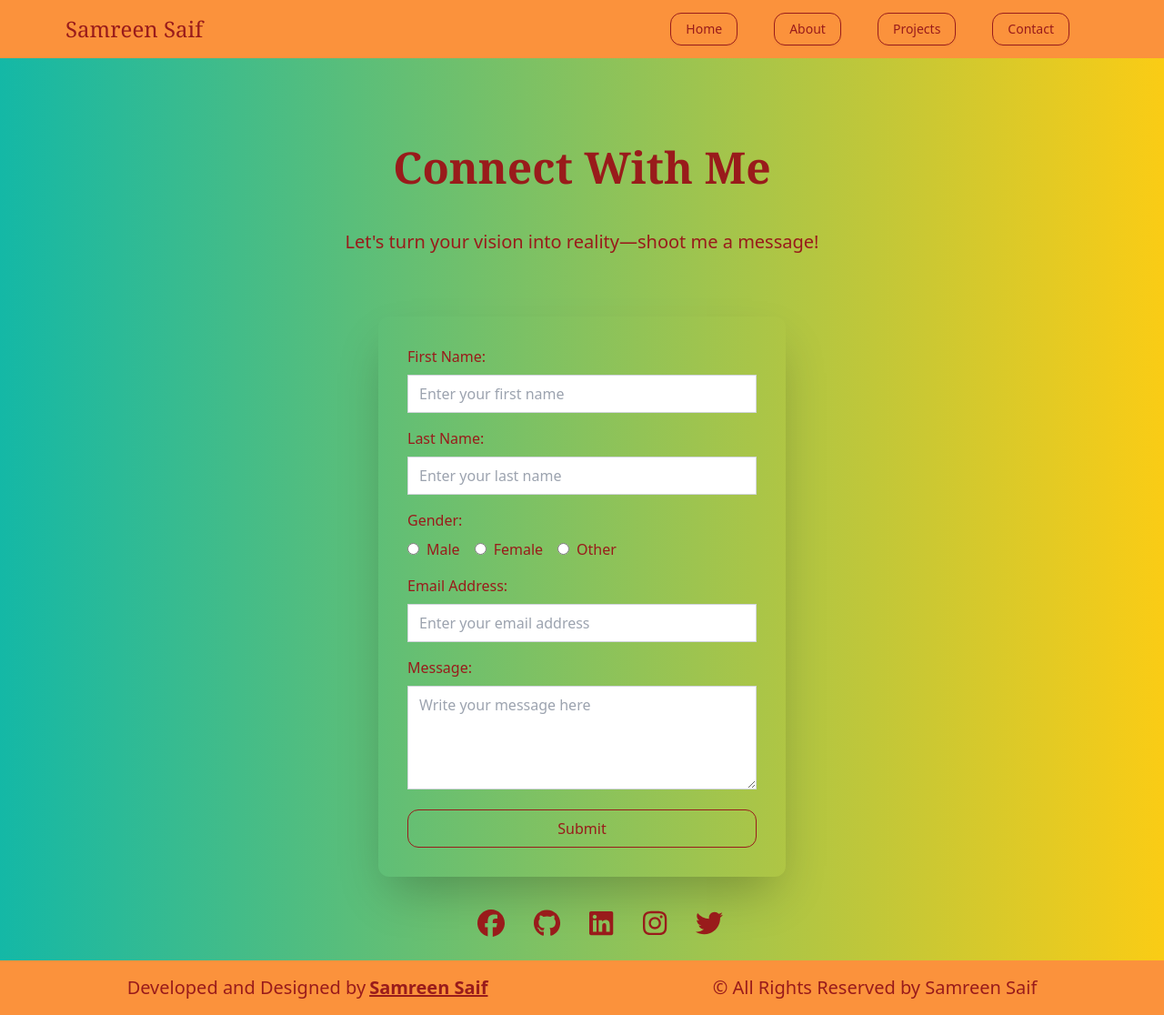
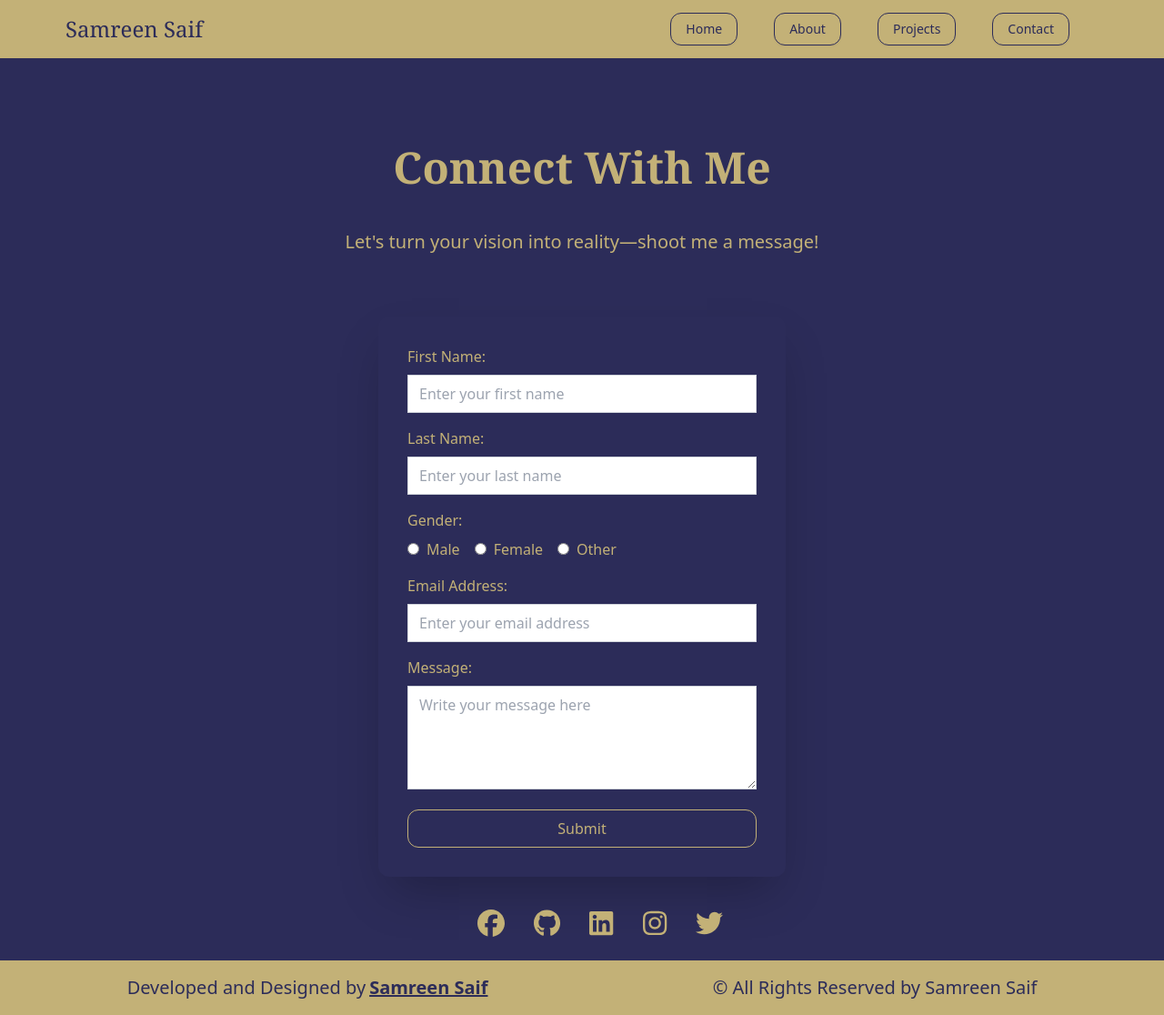
Before and after one commit to samreensaif/Portfolio-Nextjs, a Next.js app: page /contact in a window 1280 px wide. Shown: the whole page at 91% size. Built offline with nearby package versions, Linux system fonts and the light colour scheme.

Commit message:
update code

```diff
--- a/src/app/contact/page.tsx
+++ b/src/app/contact/page.tsx
@@ -3,10 +3,10 @@ import Icons from '../icons/icons';
 
 function Contact() {
   return (
-    <div className="flex justify-items-end items-center h-full w-screen bg-gradient-to-r from-teal-500 to-yellow-400 flex-col gap-8 overflow-hidden">
+    <div className="flex justify-items-end items-center h-full w-screen bg-[#2c2c59] flex-col gap-8 overflow-hidden">
       <div className="text-center mt-24">
-        <h1 className="text-3xl md:text-5xl text-red-800 font-semibold">Connect With Me</h1>
-        <h2 className="text-red-800 text-lg md:text-xl font-medium mt-8 p-3">
+        <h1 className="text-3xl md:text-5xl sm:text-[70px] text-[#c3b177] font-semibold">Connect With Me</h1>
+        <h2 className="text-[#c3b177] text-lg md:text-xl font-medium mt-8 p-3">
           Let&apos;s turn your vision into reality—shoot me a message!
         </h2>
       </div>
@@ -19,7 +19,7 @@ function Contact() {
           className=" p-8 rounded-xl shadow-2xl w-full max-w-md"
         >
           <div className="mb-4">
-            <label htmlFor="fname" className="block text-red-800 font-medium mb-2">
+            <label htmlFor="fname" className="block text-[#c3b177] font-medium mb-2">
               First Name:
             </label>
             <input
@@ -28,12 +28,12 @@ function Contact() {
               name="fname"
               placeholder="Enter your first name"
               required
-              className="w-full px-3 py-2 border border-gray-300 rounded-md focus:outline-none focus:ring-2 focus:ring-red-800"
+              className="w-full px-3 py-2 border border-gray-300 rounded-md focus:outline-none focus:ring-2 focus:ring-[#c3b177]"
             />
           </div>
 
           <div className="mb-4">
-            <label htmlFor="lname" className="block text-red-800 font-medium mb-2">
+            <label htmlFor="lname" className="block text-[#c3b177] font-medium mb-2">
               Last Name:
             </label>
             <input
@@ -42,30 +42,30 @@ function Contact() {
               name="lname"
               placeholder="Enter your last name"
               required
-              className="w-full px-3 py-2 border border-gray-300 rounded-md focus:outline-none focus:ring-2 focus:ring-red-800"
+              className="w-full px-3 py-2 border border-gray-300 rounded-md focus:outline-none focus:ring-2 focus:ring-[#c3b177]"
             />
           </div>
 
           <div className="mb-4">
-            <label className="block text-red-800 font-medium mb-2">Gender:</label>
+            <label className="block text-[#c3b177] font-medium mb-2">Gender:</label>
             <div className="flex items-center space-x-4">
               <div>
                 <input type="radio" id="male" name="gender" value="male" required />
-                <label htmlFor="male" className="ml-2 text-red-800">Male</label>
+                <label htmlFor="male" className="ml-2 text-[#c3b177]">Male</label>
               </div>
               <div>
                 <input type="radio" id="female" name="gender" value="female" />
-                <label htmlFor="female" className="ml-2 text-red-800">Female</label>
+                <label htmlFor="female" className="ml-2 text-[#c3b177]">Female</label>
               </div>
               <div>
                 <input type="radio" id="other" name="gender" value="other" />
-                <label htmlFor="other" className="ml-2 text-red-800">Other</label>
+                <label htmlFor="other" className="ml-2 text-[#c3b177]">Other</label>
               </div>
             </div>
           </div>
 
           <div className="mb-4">
-            <label htmlFor="email" className="block text-red-800 font-medium mb-2">
+            <label htmlFor="email" className="block text-[#c3b177] font-medium mb-2">
               Email Address:
             </label>
             <input
@@ -74,12 +74,12 @@ function Contact() {
               name="email"
               placeholder="Enter your email address"
               required
-              className="w-full px-3 py-2 border border-gray-300 rounded-md focus:outline-none focus:ring-2 focus:ring-red-800"
+              className="w-full px-3 py-2 border border-gray-300 rounded-md focus:outline-none focus:ring-2 focus:ring-[#c3b177]"
             />
           </div>
 
           <div className="mb-4">
-            <label htmlFor="message" className="block text-red-800 font-medium mb-2">
+            <label htmlFor="message" className="block text-[#c3b177] font-medium mb-2">
               Message:
             </label>
             <textarea
@@ -87,13 +87,13 @@ function Contact() {
               name="message"
               rows={4}
               placeholder="Write your message here"
-              className="w-full px-3 py-2 border border-gray-300 rounded-md focus:outline-none focus:ring-2 focus:ring-red-800"
+              className="w-full px-3 py-2 border border-gray-300 rounded-md focus:outline-none focus:ring-2 focus:ring-[#c3b177]"
             ></textarea>
           </div>
 
           <button
             type="submit"
-            className="w-full text-red-800 font-medium py-2 rounded-xl hover:bg-red-800 border hover:text-white border-red-800 transition-colors duration-300 active:scale-90"
+            className="w-full text-[#c3b177] font-medium py-2 rounded-xl hover:bg-[#c3b177] border hover:text-white border-[#c3b177] transition-colors duration-300 active:scale-90"
           >
             Submit
           </button>
--- a/src/app/footer/page.tsx
+++ b/src/app/footer/page.tsx
@@ -3,7 +3,7 @@ import React from 'react';
 
 function Footer() {
   return (
-    <div className="w-full h-auto text-red-800 text-base md:text-xl bg-orange-400 flex flex-col md:flex-row justify-around items-center p-4">
+    <div className="w-full h-auto text-[#2c2c59] text-base md:text-xl bg-[#c3b177] flex flex-col md:flex-row justify-around items-center p-4">
       <p className="text-center md:text-left">
         Developed and Designed by
         <Link
--- a/src/app/globals.css
+++ b/src/app/globals.css
@@ -57,11 +57,11 @@
   width: 12px; /* Set width */
   height: 12px; /* Set height */
   border-radius: 50%; /* Make buttons circular */
-  background: gray; /* Background color for inactive dots */
+  background: #c3b177; /* Background color for inactive dots */
 }
 
 .slick-dots li.slick-active button {
-  background: #991b1b; /* Color for active dot */
+  background: #c3b177; /* Color for active dot */
 }
 
 /* Ensure the container has enough height */
--- a/src/app/header/page.tsx
+++ b/src/app/header/page.tsx
@@ -1,5 +1,4 @@
-"use client"
-
+"use client";
 
 import { useState } from "react"; // Import useState for state management
 import { buttonVariants } from "@/components/ui/button";
@@ -15,9 +14,14 @@ function Header() {
   };
 
   return (
-    <nav className="w-full h-16 bg-orange-400 overflow-hidden flex justify-between items-center px-4 md:px-10">
+    <nav className="w-full h-16 bg-[#c3b177] overflow-hidden flex justify-between items-center px-4 md:px-10">
       {/* Logo or Name */}
-      <div id="heading" className="text-red-800 ml-6 md:ml-8 text-xl md:text-2xl">Samreen Saif</div>
+      <div
+        id="heading"
+        className="text-[#2c2c59] ml-6 md:ml-8 text-xl md:text-2xl"
+      >
+        Samreen Saif
+      </div>
 
       {/* Desktop Links */}
       <div className="hidden md:flex items-center gap-10  mr-16">
@@ -25,7 +29,7 @@ function Header() {
           href={"/"}
           className={`${buttonVariants({
             variant: "outline",
-          })} text-lg font-bold transition-colors duration-300 hover:bg-red-800 hover:text-white active:scale-90`}
+          })} text-lg font-bold transition-colors duration-300 text-[#2c2c59] hover:bg-[#2c2c59]  hover:text-[#c3b177] active:scale-90`}
         >
           Home
         </Link>
@@ -33,7 +37,7 @@ function Header() {
           href={"/about"}
           className={`${buttonVariants({
             variant: "outline",
-          })} text-lg font-bold transition-colors duration-300 hover:bg-red-800 hover:text-white active:scale-90`}
+          })} text-lg font-bold transition-colors duration-300 text-[#2c2c59] hover:bg-[#2c2c59] hover:text-[#c3b177] active:scale-90`}
         >
           About
         </Link>
@@ -41,7 +45,7 @@ function Header() {
           href={"/projects"}
           className={`${buttonVariants({
             variant: "outline",
-          })} text-lg font-bold transition-colors duration-300 hover:bg-red-800 hover:text-white active:scale-90`}
+          })} text-lg font-bold transition-colors duration-300 text-[#2c2c59] hover:bg-[#2c2c59] hover:text-[#c3b177] active:scale-90`}
         >
           Projects
         </Link>
@@ -49,7 +53,7 @@ function Header() {
           href={"/contact"}
           className={`${buttonVariants({
             variant: "outline",
-            })} text-lg font-bold transition-colors duration-300 hover:bg-red-800 hover:text-white active:scale-90`}
+          })} text-lg font-bold transition-colors duration-300 text-[#2c2c59] hover:bg-[#2c2c59] hover:text-[#c3b177] active:scale-90`}
         >
           Contact
         </Link>
@@ -64,13 +68,13 @@ function Header() {
 
       {/* Dropdown Menu */}
       {isOpen && (
-        <div className="md:hidden absolute z-50 top-16 right-0 w-1/4 bg-orange-400 border-2 border-red-900 rounded-l-lg shadow-lg opacity-90">
+        <div className="md:hidden absolute z-50 top-16 right-0 w-1/4 bg-[#c3b177] border-2 border-[#2c2c59] rounded-l-lg shadow-lg opacity-90">
           <div className="flex flex-col items-left py-2">
             <Link
               href={"/"}
               className={`${buttonVariants({
                 variant: "ghost",
-              })} mt-5 mb-10 text-xl text-red-900 transition-colors duration-300 hover:bg-red-800 hover:text-white border:none `}
+              })} mt-5 mb-10 text-xl text-[#2c2c59] transition-colors duration-300 hover:bg-red-800 hover:text-[white] border:none `}
               onClick={() => setIsOpen(false)} // Close menu on link click
             >
               Home
@@ -79,7 +83,7 @@ function Header() {
               href={"/about"}
               className={`${buttonVariants({
                 variant: "ghost",
-              })} mb-10 text-xl text-red-900 transition-colors duration-300 hover:bg-red-800 hover:text-white `}
+              })} mb-10 text-xl text-[#2c2c59] transition-colors duration-300 hover:bg-red-800 hover:text-[white] `}
               onClick={() => setIsOpen(false)} // Close menu on link click
             >
               About
@@ -88,7 +92,7 @@ function Header() {
               href={"/projects"}
               className={`${buttonVariants({
                 variant: "ghost",
-              })} mb-10 text-xl text-red-900 transition-colors duration-300 hover:bg-red-800 hover:text-white `}
+              })} mb-10 text-xl text-[#2c2c59] transition-colors duration-300 hover:bg-red-800 hover:text-white `}
               onClick={() => setIsOpen(false)} // Close menu on link click
             >
               Projects
@@ -97,12 +101,11 @@ function Header() {
               href={"/contact"}
               className={`${buttonVariants({
                 variant: "ghost",
-              })}  mb-5 text-xl text-red-900 transition-colors duration-300 hover:bg-red-800 hover:text-white `}
+              })}  mb-5 text-xl text-[#2c2c59] transition-colors duration-300 hover:bg-red-800 hover:text-white `}
               onClick={() => setIsOpen(false)} // Close menu on link click
             >
               Contact
             </Link>
-
           </div>
         </div>
       )}
--- a/src/app/icons/icons.tsx
+++ b/src/app/icons/icons.tsx
@@ -6,23 +6,23 @@ function Icons() {
     <div className="flex justify-items-start items-center gap-8 ml-10">
 
               <a href="https://www.facebook.com/samreen.saif/" target="_blank" rel="noopener noreferrer">
-                <FontAwesomeIcon icon={faFacebook} className="text-3xl text-red-800 transform transition-transform duration-1000 hover:rotate-180 "/>
+                <FontAwesomeIcon icon={faFacebook} className="text-3xl text-[#c3b177] transform transition-transform duration-1000 hover:rotate-180 "/>
               </a>
 
               <a href="https://github.com/samreensaif" target="_blank" rel="noopener noreferrer">
-                <FontAwesomeIcon icon={faGithub} className="text-3xl text-red-800 transform transition-transform duration-1000 hover:rotate-180" />
+                <FontAwesomeIcon icon={faGithub} className="text-3xl text-[#c3b177] transform transition-transform duration-1000 hover:rotate-180" />
               </a>
 
               <a href="https://www.linkedin.com/in/samreen-saif-16141027a/" target="_blank" rel="noopener noreferrer">
-                <FontAwesomeIcon icon={faLinkedin} className="text-3xl text-red-800 transform transition-transform duration-1000 hover:rotate-180" />
+                <FontAwesomeIcon icon={faLinkedin} className="text-3xl text-[#c3b177] transform transition-transform duration-1000 hover:rotate-180" />
               </a>
 
               <a href="https://www.instagram.com/samreen_saif4/" target="_blank" rel="noopener noreferrer">
-                <FontAwesomeIcon icon={faInstagram} className="text-3xl text-red-800 transform transition-transform duration-1000 hover:rotate-180" />
+                <FontAwesomeIcon icon={faInstagram} className="text-3xl text-[#c3b177] transform transition-transform duration-1000 hover:rotate-180" />
               </a>
 
               <a href="https://www.twitter.com" target="_blank" rel="noopener noreferrer">
-                <FontAwesomeIcon icon={faTwitter} className="text-3xl text-red-800 transform transition-transform duration-1000 hover:rotate-180" />
+                <FontAwesomeIcon icon={faTwitter} className="text-3xl text-[#c3b177] transform transition-transform duration-1000 hover:rotate-180" />
               </a>
 
             </div>
--- a/src/components/ui/button.tsx
+++ b/src/components/ui/button.tsx
@@ -14,7 +14,7 @@ const buttonVariants = cva(
         destructive:
           "bg-destructive text-destructive-foreground shadow-sm hover:bg-destructive/90",
         outline:
-          "border border-input bg-background text-red-800 rounded-xl shadow-sm hover:bg-accent hover:text-accent-foreground hover:bg-red-800 hover:text-white",
+          "border border-input  rounded-xl shadow-sm   hover:text-white",
         secondary:
           "bg-secondary text-secondary-foreground shadow-sm hover:bg-secondary/80",
         ghost: "hover:bg-accent hover:text-accent-foreground",
```
Also changed, not shown: src/app/about/page.tsx (+5 -5 lines), src/app/page.tsx (+6 -6 lines), src/app/projects/page.tsx (+4 -4 lines), src/components/card/Card.tsx (+13 -12 lines). Lines whose indentation alone changed are shown as unchanged.
